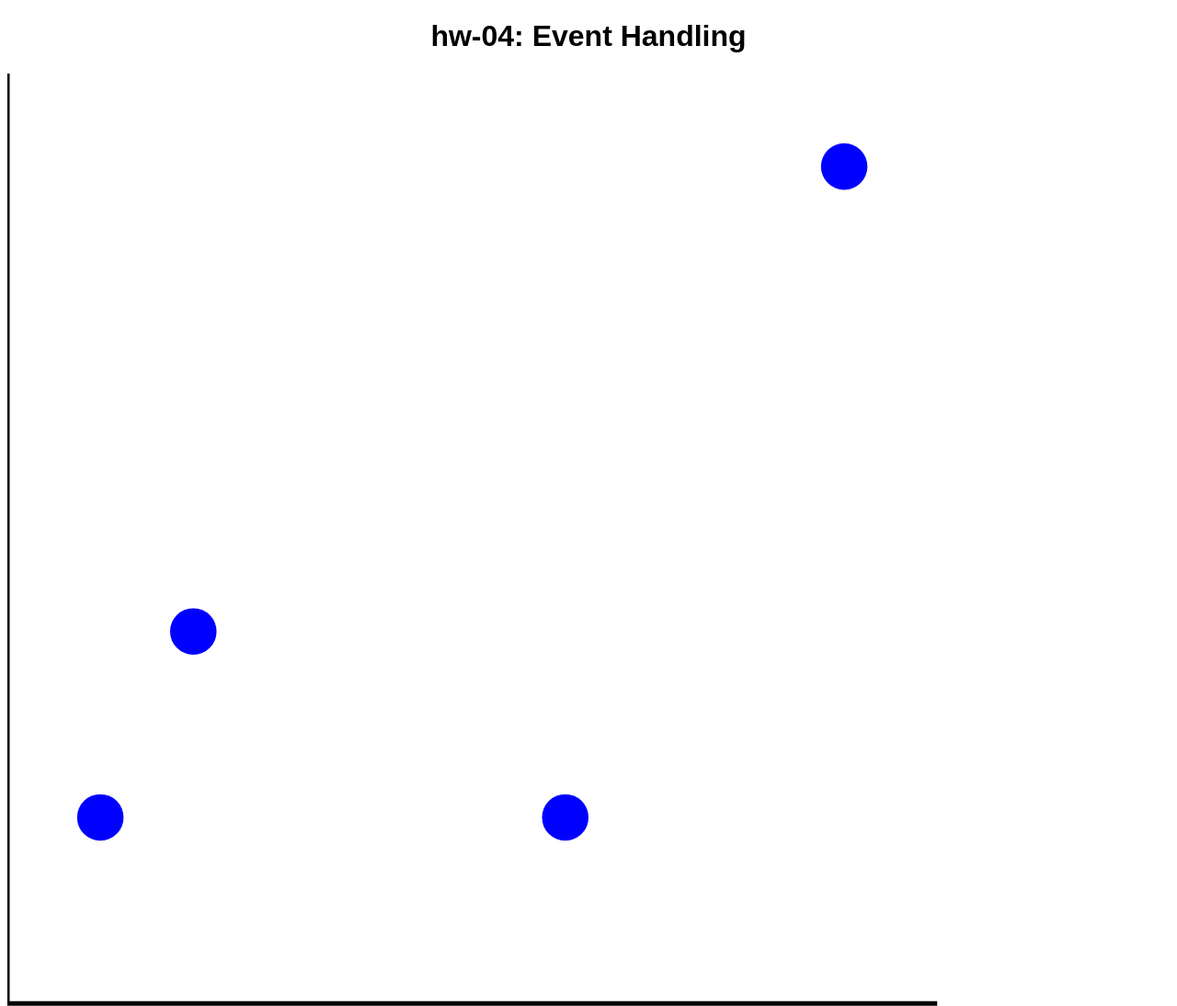
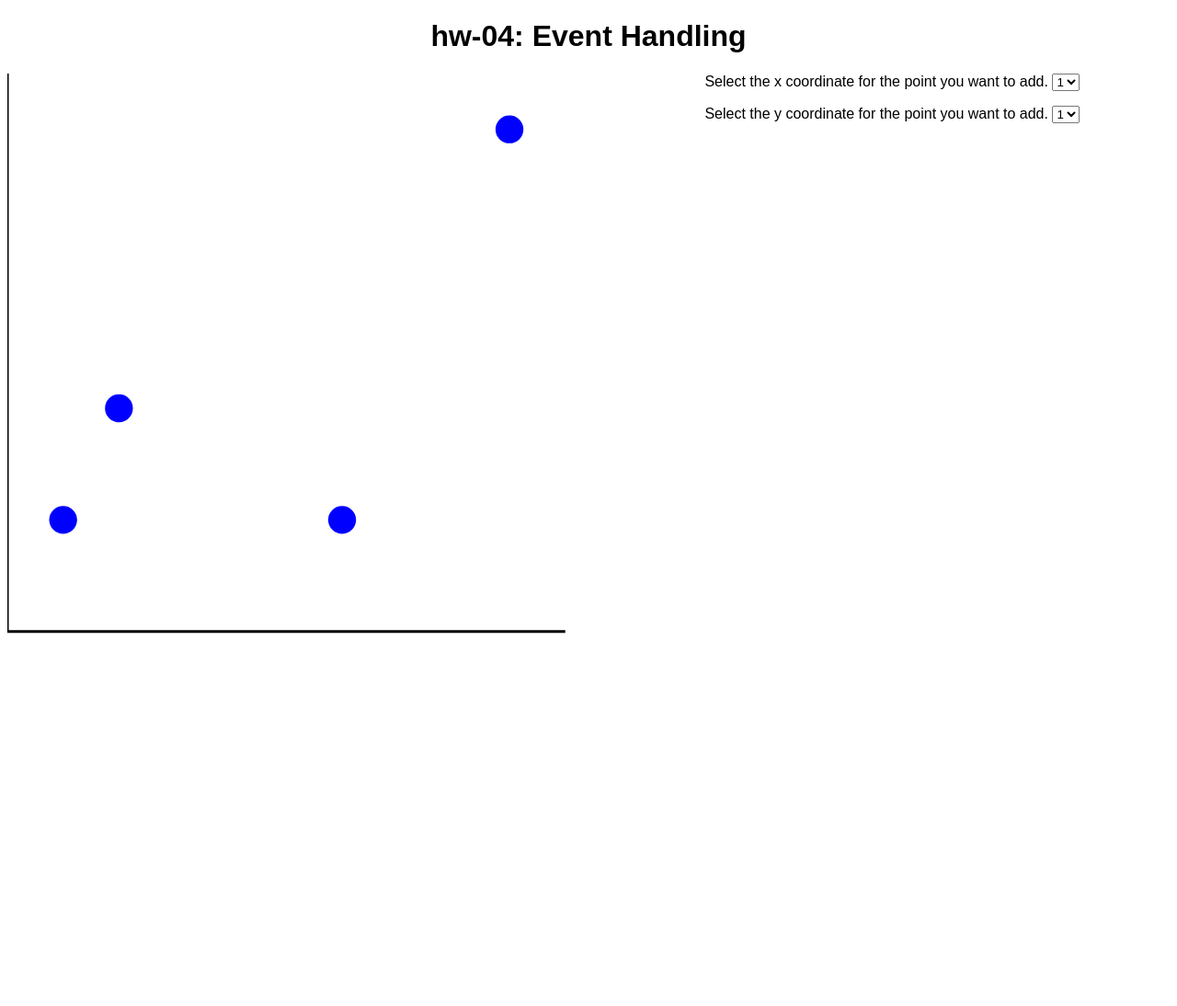
Before and after one commit to DS4200-S23-Class/hw-04-luke-jc, a plain HTML site: page index.html in a window 1280 px wide. Shown: the top 1094 px of the page at 92% size. After the commit the page ends 842 px from the top, so only its background shows below. Drawn offline with Linux system fonts and the light colour scheme.

Commit message:
change graph

```diff
--- a/index.html
+++ b/index.html
@@ -13,24 +13,18 @@
     <h1 class="centered">hw-04: Event Handling</h1>
 
     <div class="row">
-        <div class="column left">
 
+    <div class="maincont">
+        <div class="lcol">
             <svg viewBox = "0 0 250 250">
                 <line x1="0" y1="0" x2="0" y2="200" stroke="black" id="y-axis"/>
                 <line x1="0" y1="200" x2="200" y2="200" stroke="black" id="x-axis"/>
-                <circle id="pt1" cx="20" cy="160" r="5" />
-                <circle id="pt2" cx="40" cy="120" r="5" />
-                <circle id="pt3" cx="120" cy="160" r="5" />
-                <circle id="pt4" cx="180" cy="20" r="5" />
+                <circle id="pt" cx="20" cy="160" r="5" />
+                <circle id="pt" cx="40" cy="120" r="5" />
+                <circle id="pt" cx="120" cy="160" r="5" />
+                <circle id="pt" cx="180" cy="20" r="5" />
 
         </div>
-        <div class="column right">
-    <div class="maincont">
-        <div class="lcol">
-            <svg viewBox = "0 0 250 250">
-            <line x1="0" y1="0" x2="0" y2="200" stroke="black" id="y-axis"/>
-            <line x1="0" y1="200" x2="200" y2="200" stroke="black" id="x-axis"/>
-            <circle cx="25" cy="25" r="10" />
 
         </div>
         <div class="rcol">
```
